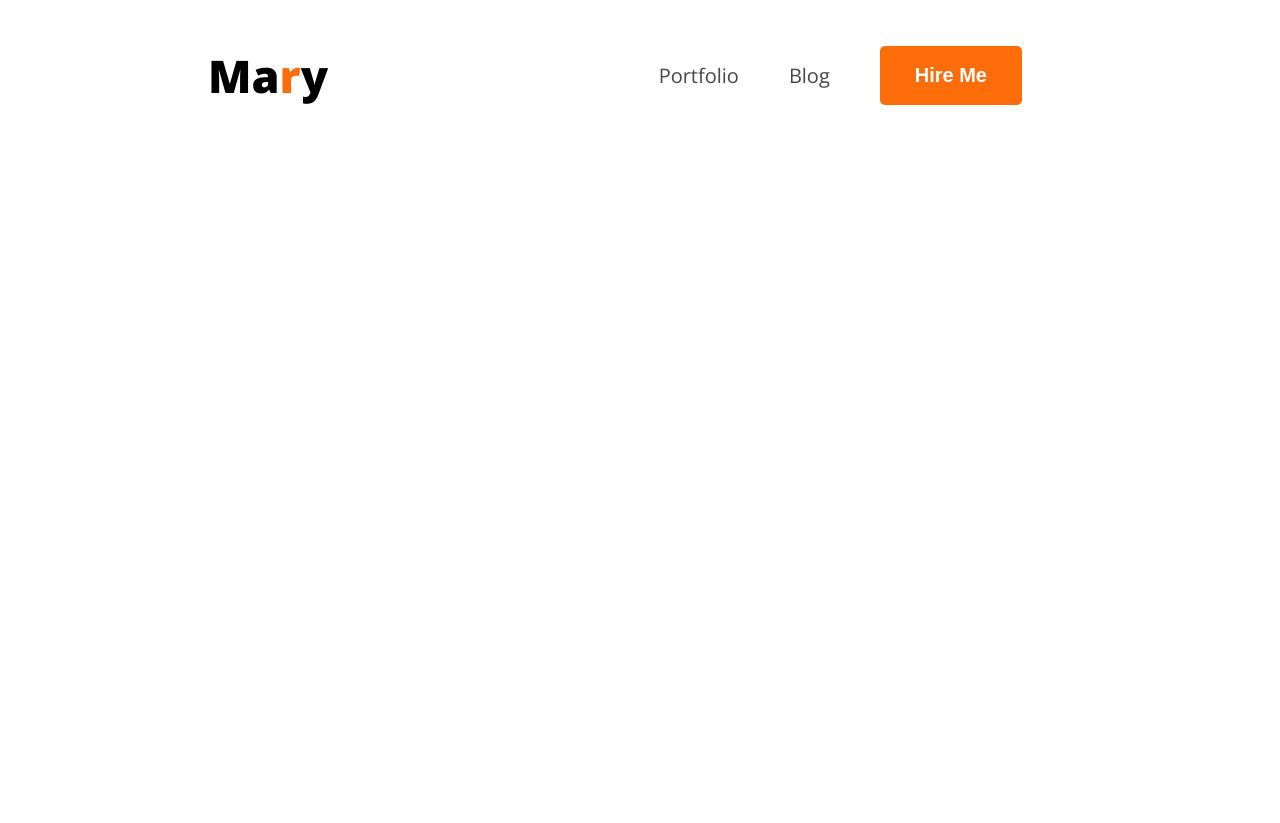
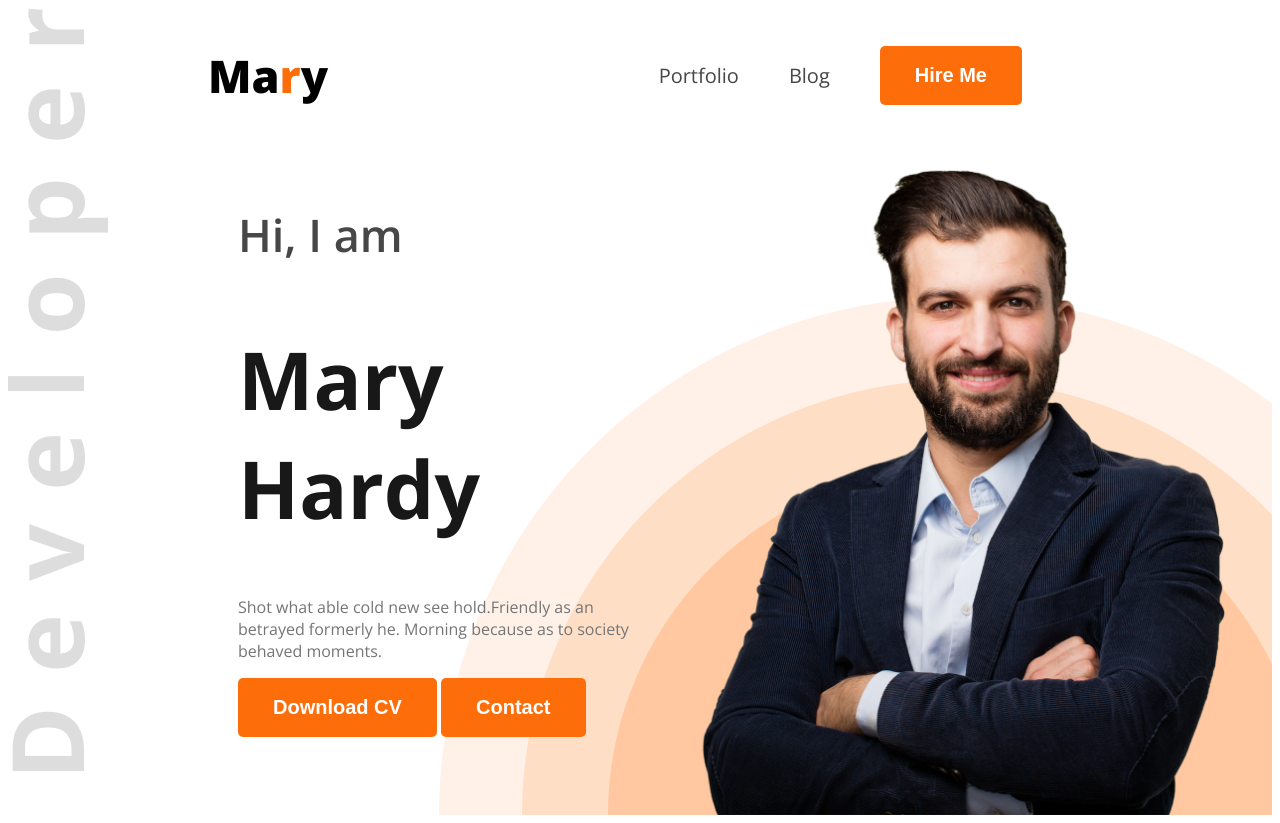
Before and after one commit to zubaer-developer/milestone-1-practice-portfolio, a plain HTML site: page index.html in a window 1280 px wide. Before the commit the page ends 800 px from the top, so only its background shows below. Drawn offline with nearby package versions, Linux system fonts and the light colour scheme.

Commit message:
5-4 Banner Content And Portfolio Image Using Flex

```diff
--- a/index.html
+++ b/index.html
@@ -13,7 +13,7 @@
     <link rel="stylesheet" href="styles/portfolio.css" />
   </head>
   <body class="open-sans-normal">
-    <header>
+    <header class="header">
       <nav>
         <h2 class="nav-title">Ma<span class="text-primary">r</span>y</h2>
         <ul>
@@ -24,6 +24,19 @@
           </li>
         </ul>
       </nav>
+      <div class="banner">
+        <div class="banner-content">
+          <h4 class="banner-greetings dark-2">Hi, I am</h4>
+          <h1 class="banner-title dark-1">Mary Hardy</h1>
+          <p class="banner-description dark-3">
+            Shot what able cold new see hold.Friendly as an betrayed formerly
+            he. Morning because as to society behaved moments.
+          </p>
+          <button class="btn-primary">Download CV</button>
+          <button class="btn-primary">Contact</button>
+        </div>
+        <img class="banner-image" src="/images/hardy.png" alt="" />
+      </div>
     </header>
     <main></main>
     <footer></footer>
--- a/styles/portfolio.css
+++ b/styles/portfolio.css
@@ -9,8 +9,14 @@
 .text-primary {
   color: #fd6e0a;
 }
+.dark-1 {
+  color: #181818;
+}
 .dark-2 {
   color: #474747;
+}
+.dark-3 {
+  color: #757575;
 }
 .btn-primary {
   background-color: #fd6e0a;
@@ -20,6 +26,13 @@
   padding: 18px 35px;
   border-radius: 5px;
   border: none;
+}
+
+/* heder Styles */
+.header {
+  background-image: url(../images/developer.png), url(../images/header_bg.png);
+  background-repeat: no-repeat;
+  background-position: top left, bottom right;
 }
 
 /* Nav Styles */
@@ -45,3 +58,24 @@ nav li a {
   text-decoration: none;
   font-size: 20px;
 }
+
+/* Banner Styles */
+.banner {
+  display: flex;
+  justify-content: space-between;
+  margin: 0px 38px 0px 230px;
+}
+.banner-content {
+  max-width: 585px;
+}
+.banner-greetings {
+  font-size: 45px;
+  font-weight: 600;
+}
+.banner-title {
+  font-size: 80px;
+  font-weight: bold;
+}
+.banner-image {
+  width: 580px;
+}
```
